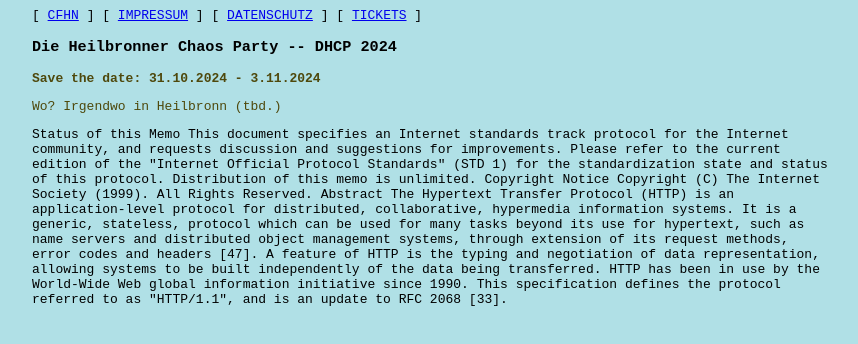
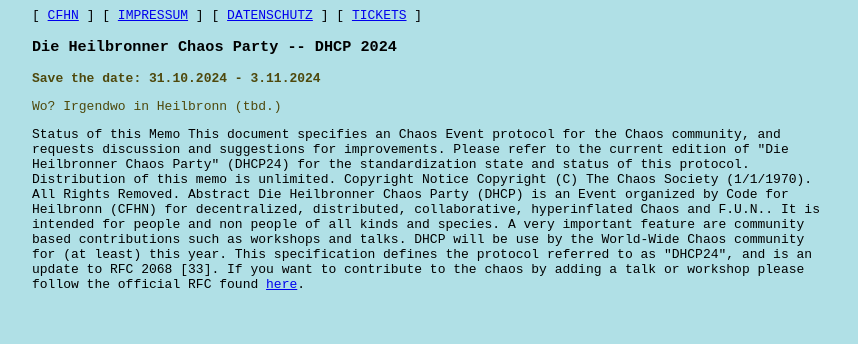
Before and after one commit to cfhn/dhcp-website, a plain HTML site: page dhcp.html in a window 1280 px wide. Shown: the whole page, without its empty margins (208-1066 px from the left). Drawn offline with Linux system fonts and the light colour scheme.

Commit message:
added abstract

```diff
--- a/dhcp.html
+++ b/dhcp.html
@@ -34,30 +34,32 @@
             <text>
                 Status of this Memo
 
-                This document specifies an Internet standards track protocol for the
-                Internet community, and requests discussion and suggestions for
-                improvements.  Please refer to the current edition of the "Internet
-                Official Protocol Standards" (STD 1) for the standardization state
+                This document specifies an Chaos Event protocol for the
+                Chaos community, and requests discussion and suggestions for
+                improvements.  Please refer to the current edition of "Die Heilbronner
+                Chaos Party"  (DHCP24) for the standardization state
                 and status of this protocol.  Distribution of this memo is unlimited.
 
                 Copyright Notice
 
-                Copyright (C) The Internet Society (1999).  All Rights Reserved.
+                Copyright (C) The Chaos Society (1/1/1970).  All Rights Removed.
 
                 Abstract
 
-                The Hypertext Transfer Protocol (HTTP) is an application-level
-                protocol for distributed, collaborative, hypermedia information
-                systems. It is a generic, stateless, protocol which can be used for
-                many tasks beyond its use for hypertext, such as name servers and
-                distributed object management systems, through extension of its
-                request methods, error codes and headers [47]. A feature of HTTP is
-                the typing and negotiation of data representation, allowing systems
-                to be built independently of the data being transferred.
+                Die Heilbronner Chaos Party (DHCP) is an Event organized by Code for Heilbronn
+                (CFHN) for decentralized, distributed, collaborative, hyperinflated Chaos and F.U.N..
+                It is intended for people and non people of all kinds and species.
+                A very important feature are community based contributions such as
+                workshops and talks.
+                DHCP will be use by the World-Wide Chaos community for (at least) this year.
+                This specification defines the protocol referred to as "DHCP24",
+                and is an update to RFC 2068 [33].
 
-                HTTP has been in use by the World-Wide Web global information
-                initiative since 1990. This specification defines the protocol
-                referred to as "HTTP/1.1", and is an update to RFC 2068 [33].
+
+
+                If you want to contribute to the chaos by adding a talk or workshop
+                please follow the official RFC found <a href="http://example.com" title="wait thats the wrong one! Sorry I couldn't find the correct link :("> here</a>.
+
             </text>
         </div>
     </body>
```
